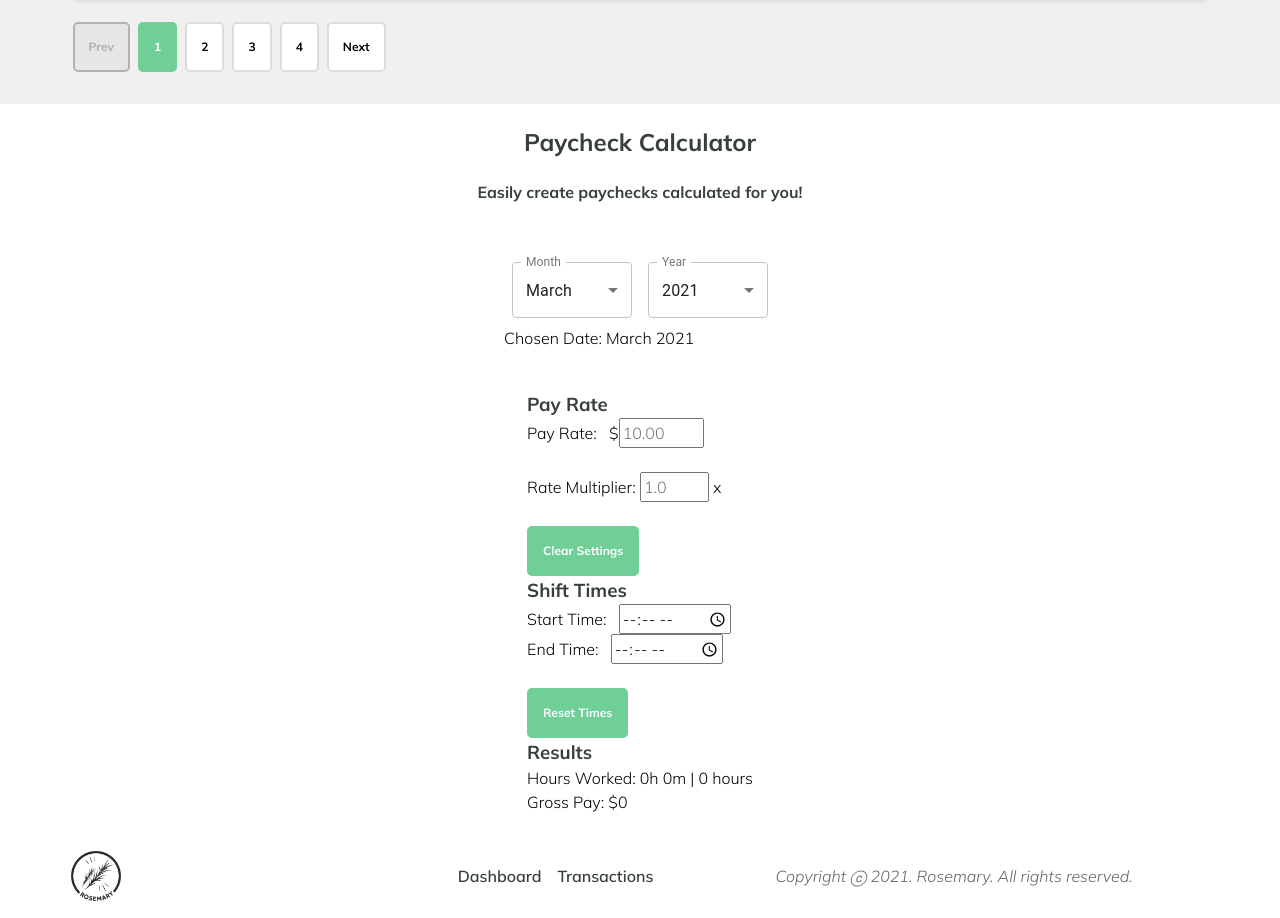
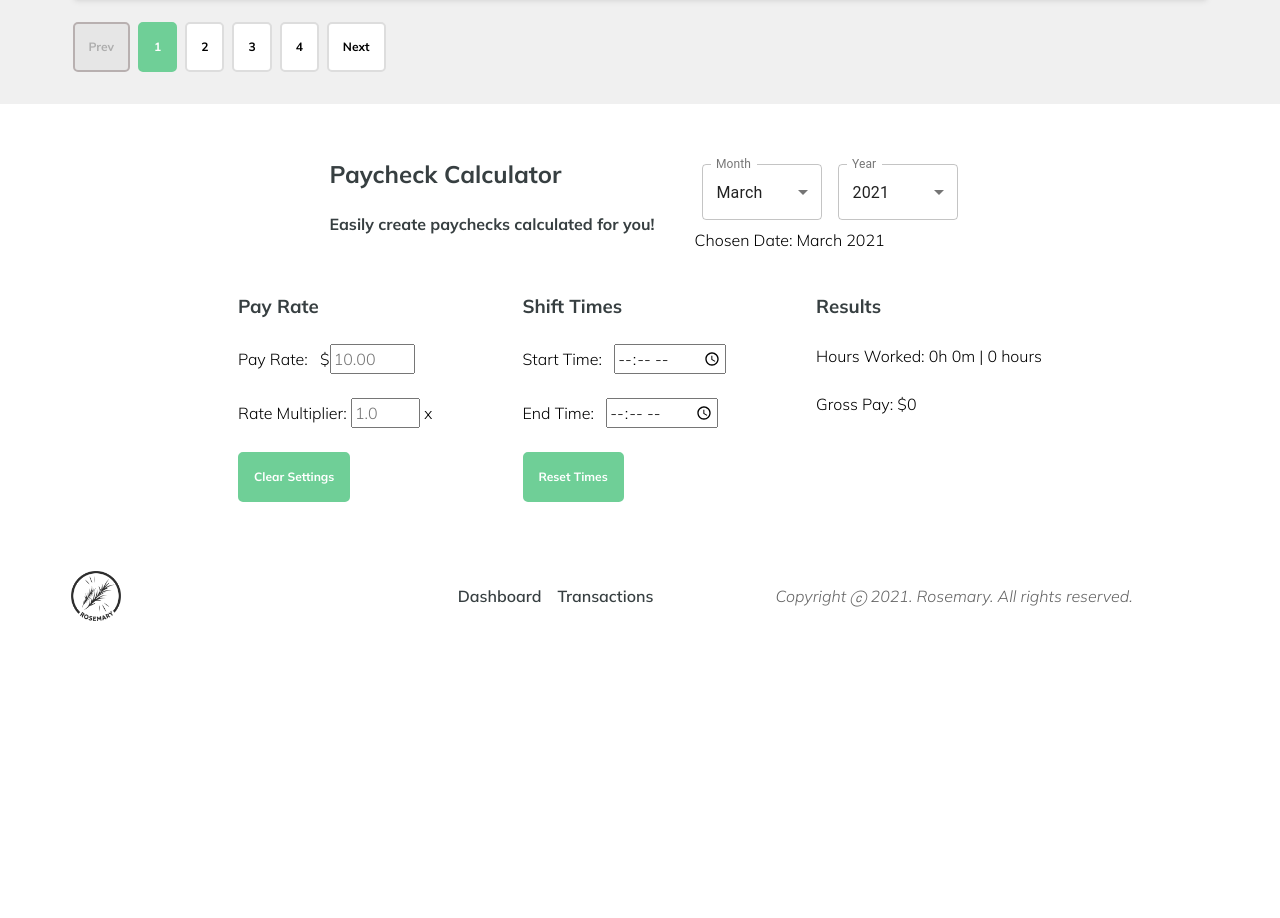
Before and after one commit to markanator/rosemary-personal-finance, a React (Create React App) app: page /dashboard in a window 1280 px wide. Shown: the part 1185-2103 px from the top of the page. After the commit the page ends 1823 px from the top, so only its background shows below. Built offline with nearby package versions, Linux system fonts and the light colour scheme; no server answers; sample sign-in values are in the browser's storage.

Commit message:
styling for pay calculator! (#55)
* styling for pay calculator!

* thing that doesn't pushed (it doesn't hurts anything)

```diff
--- a/src/features/dashboard/pay-calculator/pay-calculator.css
+++ b/src/features/dashboard/pay-calculator/pay-calculator.css
@@ -2,21 +2,43 @@
   box-sizing: border-box;
 }
 
+.section {
+  display: flex;
+  width: 100%;
+  align-items: center;
+  justify-content: center;
+  padding-top: 2rem;
+  padding-bottom: 2rem;
+  flex-direction: column;
+}
+
+
+.section-header{
+  display: flex;
+  flex-direction: row;
+
+}
+
 .section-text {
   min-height: 80px;
-  align-items: center;
-  justify-content: center;
+  align-items:flex-start;
+  justify-content: left;
   padding: 20px;
   display: flex;
   flex-direction: column;
 }
-.section-box {
+
+.section-date_box {
+  min-height: 80px;
+  align-items: flex-start;
+  padding: 20px;
+}
+
+.section-calculation_box {
   min-height: 80px;
   align-items: center;
-  justify-content: center;
   padding: 20px;
-  display: flex;
-  flex-direction: column;
+  width: 80%;
 }
 
 h1 {
@@ -24,11 +46,13 @@ h1 {
   display: flex;
   text-align: left;
   padding-bottom: 20px;
+  padding-left: 1rem;
 }
 
 h4 {
   flex-direction: column;
   display: flex;
   text-align: left;
+  padding-left: 1rem;
   padding-bottom: 10px;
 }
--- a/src/features/dashboard/pay-calculator/pay-calculator.js
+++ b/src/features/dashboard/pay-calculator/pay-calculator.js
@@ -6,17 +6,18 @@ import SetPay from './set-pay.js';
 
 function PayCalculator() {
   return (
-    <section>
+    <section className="section">
+      <div className="section-header">
         <div className="section-text">
           <h1>Paycheck Calculator</h1>
           <h4>Easily create paychecks calculated for you!</h4>
         </div>
 
-      <div className="section-box">
+        <div className="section-date_box">
           <SimpleSelect />
         </div>
-
-      <div className="section-box">
+      </div>
+      <div className="section-calculation_box">
         <SetPay />
       </div>
     </section>
--- a/src/features/dashboard/pay-calculator/set-pay-components/Results.js
+++ b/src/features/dashboard/pay-calculator/set-pay-components/Results.js
@@ -6,10 +6,12 @@ const Results = ({ results }) => {
   return (
     <div className="results flexItem">
       <h3>Results</h3>
+      <br />
       <p id="hours_worked">
         Hours Worked: {data.hoursWorked}h {data.minutesWorked}m |{' '}
         {data.totalWorkHours} hours
       </p>
+      <br />
       <p id="gross_pay">Gross Pay: ${data.totalAmount}</p>
     </div>
   );
--- a/src/features/dashboard/pay-calculator/set-pay-components/Settings.js
+++ b/src/features/dashboard/pay-calculator/set-pay-components/Settings.js
@@ -5,6 +5,7 @@ const Settings = ({ setPayRate, setMultiplier }) => {
   return (
     <div className="settings flexItem">
       <h3>Pay Rate</h3>
+      <br />
       <form id="settings">
         <div>
           Pay Rate: &nbsp; $
--- a/src/features/dashboard/pay-calculator/set-pay-components/ShiftTimes.js
+++ b/src/features/dashboard/pay-calculator/set-pay-components/ShiftTimes.js
@@ -7,6 +7,7 @@ const ShiftTimes = (props) => {
   return (
     <div className="shiftTimes flexItem">
       <h3>Shift Times</h3>
+      <br />
       <form id="shift_times">
         <div>
           Start Time: &nbsp;{' '}
@@ -17,7 +18,7 @@ const ShiftTimes = (props) => {
             list="times_list"
           />
         </div>
-
+        <br />
         <div>
           End Time: &nbsp;{' '}
           <input
--- /dev/null
+++ b/src/features/dashboard/pay-calculator/set-pay.css
@@ -0,0 +1,7 @@
+.listing{
+    display: flex;
+    width: 100%;
+    align-items: flex-start;
+    justify-content: space-evenly;
+    flex-direction: row;
+}
--- a/src/features/dashboard/pay-calculator/set-pay.js
+++ b/src/features/dashboard/pay-calculator/set-pay.js
@@ -2,7 +2,7 @@ import React, { useState } from 'react';
 import Results from './set-pay-components/Results';
 import Settings from './set-pay-components/Settings';
 import ShiftTimes from './set-pay-components/ShiftTimes';
-
+import './set-pay.css';
 const initialState = {
   pay_rate: 0,
   multiplier: 1,
@@ -43,16 +43,23 @@ const SetPay = () => {
   };
 
   return (
+    <div className="listing">
       <div>
         <Settings setPayRate={setPayRate} setMultiplier={setMultiplier} />
         <button className="btn-primary active" onClick={clearSettings}>
           Clear Settings
         </button>
+      </div>
+      <div>
         <ShiftTimes setStartTime={setStartTime} setEndTime={setEndTime} />
-      <button className="btn-primary active" onClick={resetState}>
+        <button className="btn-primary active" onClick={resetState} >
           Reset Times
         </button>
+      </div>
+      <div>
       <Results results={payState} />
+      </div>
+
     </div>
   );
 };
```
Lines whose indentation alone changed are shown as unchanged.
